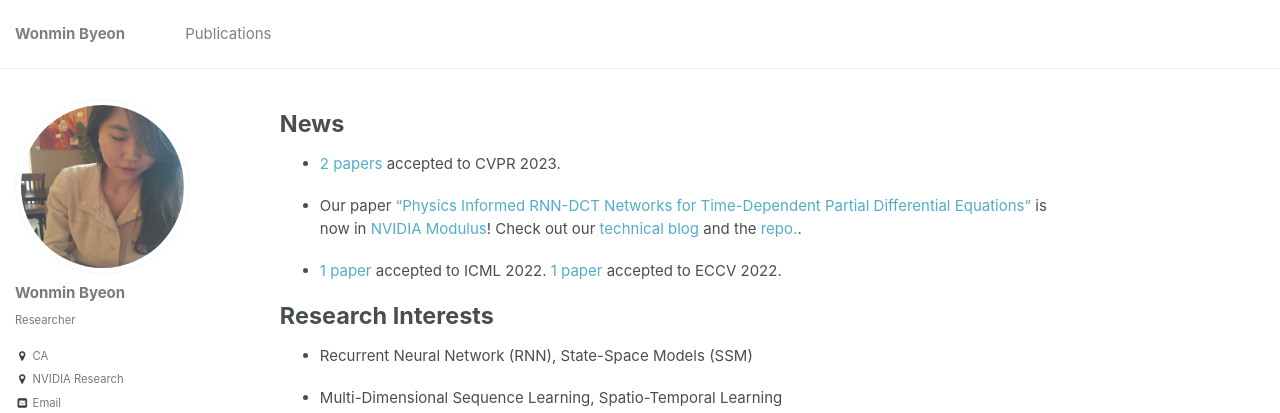
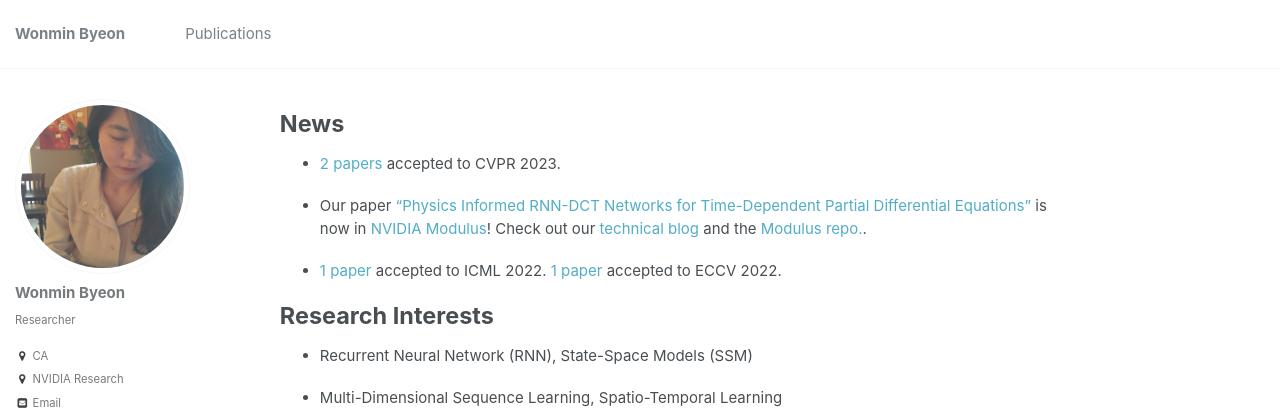
Before and after one commit to wonmin-byeon/wonmin-byeon.github.io, a Jekyll site: the page built from _pages/about.md, in a window 1280 px wide and 991 px high. Shown: the top 413 px of the window. Built offline with Jekyll 4.4.1, drawn with Linux system fonts in a browser that asks for light colours.

Commit message:
update RNNDCT release

```diff
--- a/_pages/about.md
+++ b/_pages/about.md
@@ -13,7 +13,7 @@ News
 
 * [2 papers](https://wonmin-byeon.github.io/publications/) accepted to CVPR 2023.
 
-* Our paper ["Physics Informed RNN-DCT Networks for Time-Dependent Partial Differential Equations"](https://wonmin-byeon.github.io/publication/2022-rnndct) is now in [NVIDIA Modulus](https://developer.nvidia.com/modulus)! Check out our [technical blog](https://developer.nvidia.com/blog/develop-physics-informed-machine-learning-models-with-graph-neural-networks/) and the [repo.](https://github.com/NVIDIA/modulus).
+* Our paper ["Physics Informed RNN-DCT Networks for Time-Dependent Partial Differential Equations"](https://wonmin-byeon.github.io/publication/2022-rnndct) is now in [NVIDIA Modulus](https://developer.nvidia.com/modulus)! Check out our [technical blog](https://developer.nvidia.com/blog/develop-physics-informed-machine-learning-models-with-graph-neural-networks/) and the [Modulus repo.](https://github.com/NVIDIA/modulus).
 
 * [1 paper](https://wonmin-byeon.github.io/publication/2022-orthoNN) accepted to ICML 2022. [1 paper](https://wonmin-byeon.github.io/publication/2022-soundvideo) accepted to ECCV 2022.
 
```
